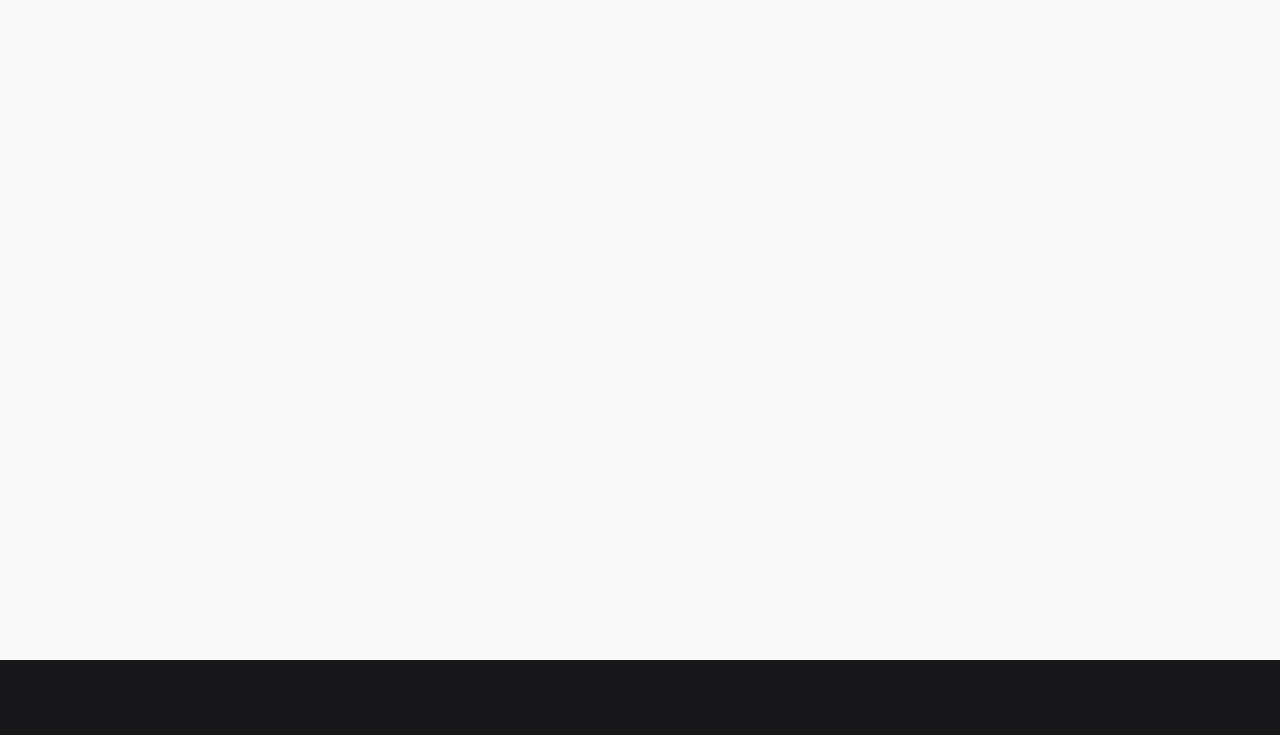
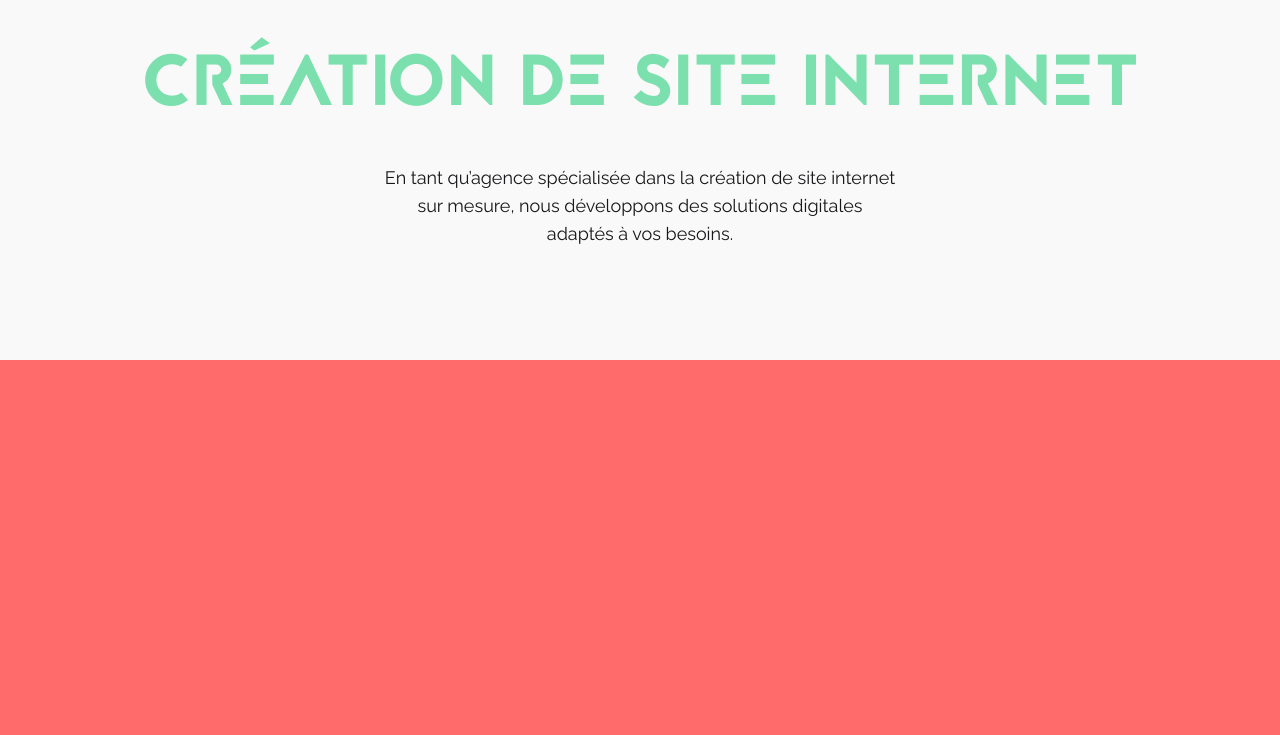
Before and after one commit to webcreatis/WC, a Next.js app: page /creation-site-internet in a window 1280 px wide. Shown: the part 140-875 px from the top of the page. Built offline with nearby package versions, Linux system fonts and the light colour scheme.

Commit message:
WEBCREATIS > Creasite > WIP add sticky section

```diff
--- /dev/null
+++ b/app/components/StackingCards.tsx
@@ -0,0 +1,35 @@
+"use client";
+
+import { motion } from "framer-motion";
+import { useRef } from "react";
+
+type SectionProps = {
+  title: string;
+  bg: string;
+};
+
+const sections: SectionProps[] = [
+  { title: "Card 1", bg: "bg-[#FF6B6B]" }, // Couleurs fixes pour test
+  { title: "Card 2", bg: "bg-[#1DD1A1]" },
+  { title: "Card 3", bg: "bg-[#2E86DE]" },
+  { title: "Card 4", bg: "bg-[#9B59B6]" },
+];
+
+export default function StackingCards() {
+  const containerRef = useRef(null);
+
+  return (
+    <div ref={containerRef} className="relative h-[400vh] mt-28">
+      {sections.map((section, index) => (
+        <motion.div
+          key={index}
+          className={`sticky top-0 h-screen w-full flex items-center justify-center text-white text-6xl font-bold ${
+            section.bg
+          } z-[${10 - index}]`}
+        >
+          {section.title}
+        </motion.div>
+      ))}
+    </div>
+  );
+}
--- a/app/creation-site-internet/page.tsx
+++ b/app/creation-site-internet/page.tsx
@@ -1,7 +1,21 @@
-export default function page() {
+"use client";
+
+import StackingCards from "../components/StackingCards";
+
+export default function CreateWebPage() {
   return (
-    <section className="w-full h-screen bg-darkWhite text-black font-raleway">
-      page création site
-    </section>
+    <main className="relative">
+      <section className="w-full min-h-[500px] flex flex-col bg-white text-black font-raleway pt-48">
+        <h1 className="font-jaapokki uppercase text-7xl text-green flex justify-center">
+          Création de site internet
+        </h1>
+        <p className="font-raleway text-black w-2/5 mx-auto text-lg text-center pt-10">
+          En tant qu’agence spécialisée dans la création de site internet sur
+          mesure, nous développons des solutions digitales adaptés à vos
+          besoins.
+        </p>
+        <StackingCards />
+      </section>
+    </main>
   );
 }
```
